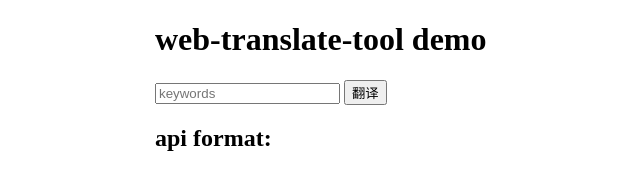
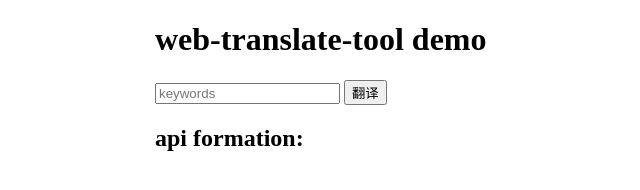
Before and after one commit to Ahren110/web-translate-tool, a website built with webpack: page demo/index.html in a window 1280 px wide. Shown: the full height of the page, 35-675 px from the left. Built offline with nearby package versions, Linux system fonts and the light colour scheme.

Commit message:
fix demo

```diff
--- a/demo/index.html
+++ b/demo/index.html
@@ -16,7 +16,7 @@
         <h1 id="">web-translate-tool demo</h1>
         <input type="datetime" name="keywords" id="keywords" value="" placeholder="keywords"/>
         <button id="btn">翻译</button>
-        <h2>api format:</h2>
+        <h2>api formation:</h2>
         <div id="result">
 
         </div>
```
Also changed, not shown: 1 other file.
